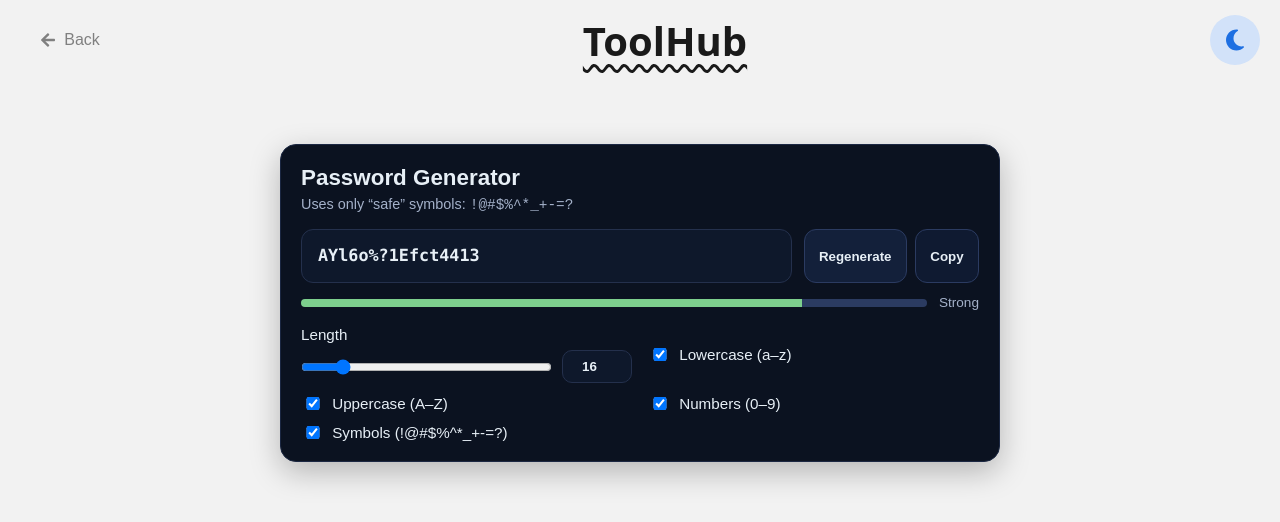
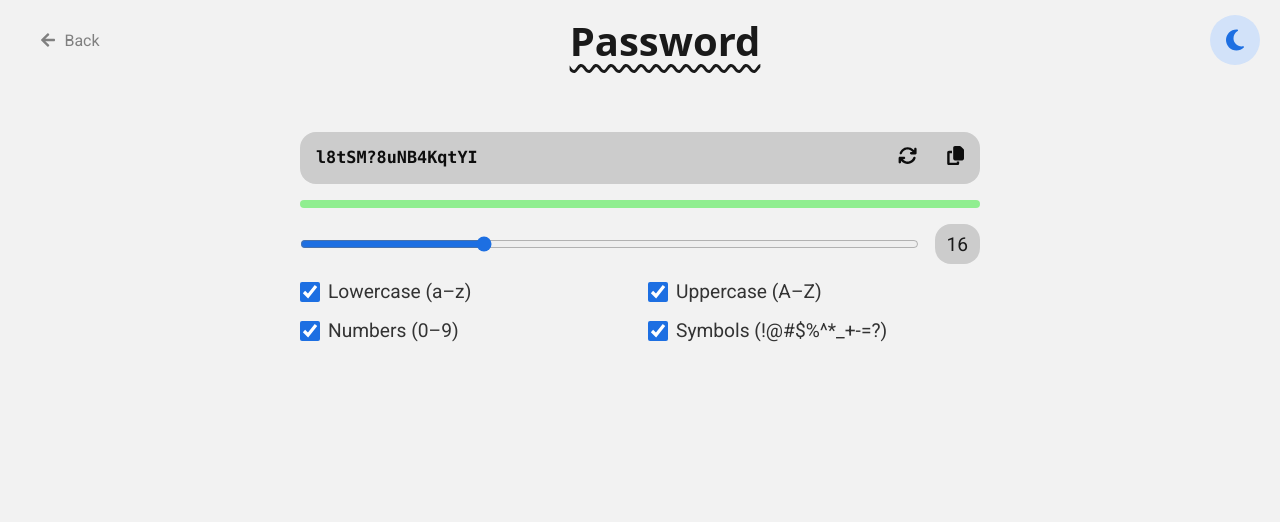
Before and after one commit to PsydoV2/ToolHub, a Next.js app: page /password in a window 1280 px wide. Shown: the top 522 px of the page. Built offline with nearby package versions, Linux system fonts and the light colour scheme; a web font is replaced by a local one.

Commit message:
`Refactor password generator page: update layout, styles, and functionality`

```diff
--- a/src/pages/password.tsx
+++ b/src/pages/password.tsx
@@ -1,11 +1,12 @@
 import { useEffect, useMemo, useState } from "react";
 import Navbar from "@/components/Navbar";
 import Head from "next/head";
+import { FaArrowsRotate, FaCopy } from "react-icons/fa6";
+import { motion } from "framer-motion";
 
 const LOWER = "abcdefghijklmnopqrstuvwxyz";
 const UPPER = "ABCDEFGHIJKLMNOPQRSTUVWXYZ";
 const NUMS = "0123456789";
-// Bewusst „sichere“ Sonderzeichen: keine Quotes, Slash/Backslash, Klammern, <>, Pipes etc.
 const SAFE_SYMBOLS = "!@#$%^*_+-=?";
 
 type Options = {
@@ -104,6 +105,12 @@
     // eslint-disable-next-line react-hooks/exhaustive-deps
   }, []);
 
+  useEffect(() => {
+    // Neu generieren, wenn sich Optionen ändern
+    regen();
+    // eslint-disable-next-line react-hooks/exhaustive-deps
+  }, [opts]);
+
   const strength = useMemo(() => estimateStrength(pw), [pw]);
 
   async function copyPw() {
@@ -128,17 +135,9 @@
       </Head>
 
       <main>
-        <Navbar isSubPage title="ToolHub" />
+        <Navbar isSubPage title="Password" />
 
-        <section className="wrap">
-          <div className="card">
-            <header className="cardHeader">
-              <h1>Password Generator</h1>
-              <p className="muted">
-                Uses only “safe” symbols: <code>{SAFE_SYMBOLS}</code>
-              </p>
-            </header>
-
+        <div className="passwordCard">
           <div className="outputRow">
             <input
               className="passwordField"
@@ -147,56 +146,43 @@
               value={pw}
               placeholder="Your password…"
             />
-              <div className="btnRow">
-                <button className="btn" onClick={regen} disabled={!anySelected}>
-                  Regenerate
-                </button>
-                <button
-                  className="btn secondary"
+            <motion.button
+              whileHover={{ scale: 1.1 }}
+              whileTap={{ scale: 0.95 }}
+              transition={{ type: "spring", stiffness: 400, damping: 20 }}
+              onClick={regen}
+              disabled={!anySelected}
+            >
+              <FaArrowsRotate />
+            </motion.button>
+            <motion.button
+              whileHover={{ scale: 1.1 }}
+              whileTap={{ scale: 0.95 }}
+              transition={{ type: "spring", stiffness: 400, damping: 20 }}
               onClick={copyPw}
               disabled={!pw}
             >
-                  Copy
-                </button>
-              </div>
+              <FaCopy />
+            </motion.button>
           </div>
 
-            <div className="strength">
           <div className={`bar s${strength.score}`} />
-              <span className="label">{strength.label}</span>
-            </div>
 
-            <div className="grid">
-              <label className="control">
-                <span>Length</span>
           <div className="lengthRow">
             <input
               type="range"
-                    min={8}
-                    max={64}
+              min={2}
+              max={50}
               value={opts.length}
               onChange={(e) =>
                 setOpts((o) => ({ ...o, length: Number(e.target.value) }))
               }
             />
-                  <input
-                    className="lenInput"
-                    type="number"
-                    min={8}
-                    max={64}
-                    value={opts.length}
-                    onChange={(e) => {
-                      const v = Math.max(
-                        8,
-                        Math.min(64, Number(e.target.value || 0))
-                      );
-                      setOpts((o) => ({ ...o, length: v }));
-                    }}
-                  />
+            <span>{opts.length}</span>
           </div>
-              </label>
 
-              <label className="control check">
+          <div className="optionsGrid">
+            <label className="option">
               <input
                 type="checkbox"
                 checked={opts.lower}
@@ -207,7 +193,7 @@
               <span>Lowercase (a–z)</span>
             </label>
 
-              <label className="control check">
+            <label className="option">
               <input
                 type="checkbox"
                 checked={opts.upper}
@@ -218,7 +204,7 @@
               <span>Uppercase (A–Z)</span>
             </label>
 
-              <label className="control check">
+            <label className="option">
               <input
                 type="checkbox"
                 checked={opts.nums}
@@ -229,7 +215,7 @@
               <span>Numbers (0–9)</span>
             </label>
 
-              <label className="control check">
+            <label className="option">
               <input
                 type="checkbox"
                 checked={opts.syms}
@@ -245,7 +231,6 @@
             <p className="warn">Select at least one character type.</p>
           )}
         </div>
-        </section>
       </main>
     </>
   );
--- a/src/styles/globals.css
+++ b/src/styles/globals.css
@@ -132,7 +132,7 @@
 body {
   color: var(--text-50);
   background: var(--background-50);
-  font-family: Arial, Helvetica, sans-serif;
+  font-family: "Roboto", sans-serif;
   -webkit-font-smoothing: antialiased;
   -moz-osx-font-smoothing: grayscale;
 }
@@ -368,149 +368,130 @@
 
 /* ----------------------------------------- */
 
-.wrap {
-  display: grid;
-  place-items: start center;
-  padding: 2rem 1rem 4rem;
+.passwordCard {
+  width: 95%;
+  max-width: 720px;
+  color: var(--text-900) !important;
+  /* outline: 2px solid var(--text-200); */
+  border-radius: 1rem;
+  padding: 1.25rem;
+  margin: auto;
+  margin-bottom: 20px;
 }
-.card {
+
+.passwordCard .outputRow {
+  display: flex;
+  background-color: var(--background-200);
+  border-radius: 1rem;
   width: 100%;
-  max-width: 720px;
-  background: #0b1220;
-  border: 1px solid #1b2742;
-  border-radius: 16px;
-  padding: 1.25rem;
-  box-shadow: 0 10px 30px rgba(0, 0, 0, 0.25);
-  color: #e7eff6;
 }
-.cardHeader h1 {
-  margin: 0 0 0.25rem;
-  font-size: 1.4rem;
-  line-height: 1.2;
-}
-.muted {
-  margin: 0;
-  color: #a4b1c9;
-  font-size: 0.9rem;
-}
-.outputRow {
-  display: grid;
-  grid-template-columns: 1fr auto;
-  gap: 0.75rem;
-  margin-top: 1rem;
-}
-.passwordField {
+
+.passwordCard .passwordField {
   width: 100%;
   font: 600 1.05rem/1.4 ui-monospace, SFMono-Regular, Menlo, Consolas, monospace;
   padding: 0.9rem 1rem;
-  border-radius: 12px;
-  border: 1px solid #24304c;
-  background: #0e182b;
-  color: #e7eff6;
+  border: none;
+  background: transparent;
+  color: var(--text-950);
 }
-.btnRow {
-  display: grid;
-  grid-auto-flow: column;
-  gap: 0.5rem;
-}
-.btn {
+
+.passwordCard .outputRow button {
   padding: 0.7rem 0.9rem;
-  border-radius: 12px;
-  border: 1px solid #2b3b61;
-  background: #13203a;
-  color: #e7eff6;
+  border: none;
+  background: transparent;
+  color: var(--text-950);
   cursor: pointer;
   font-weight: 600;
+  font-size: 1.2rem;
 }
-.btn:hover {
-  background: #172647;
-}
-.btn:disabled {
-  opacity: 0.6;
-  cursor: not-allowed;
-}
-.btn.secondary {
-  background: #0f1a31;
-}
-.strength {
-  display: grid;
-  grid-template-columns: 1fr auto;
-  gap: 0.75rem;
-  align-items: center;
-  margin-top: 0.75rem;
-}
-.bar {
+
+.passwordCard .bar {
   height: 8px;
   border-radius: 999px;
-  background: linear-gradient(90deg, #2b3b61 0%, #2b3b61 100%);
+  background: linear-gradient(
+    90deg,
+    var(--background-200) 0%,
+    var(--background-200) 100%
+  );
   transition: background 0.3s ease;
-}
-.bar.s0 {
-  background: linear-gradient(90deg, #b64b4b 20%, #2b3b61 20%);
-}
-.bar.s1 {
-  background: linear-gradient(90deg, #d36868 40%, #2b3b61 40%);
-}
-.bar.s2 {
-  background: linear-gradient(90deg, #e1a75a 60%, #2b3b61 60%);
-}
-.bar.s3 {
-  background: linear-gradient(90deg, #7dcf8d 80%, #2b3b61 80%);
-}
-.bar.s4 {
-  background: linear-gradient(90deg, #62d39e 100%, #62d39e 100%);
-}
-.label {
-  color: #a4b1c9;
-  font-size: 0.85rem;
-}
-.grid {
-  display: grid;
-  grid-template-columns: repeat(auto-fill, minmax(220px, 1fr));
-  gap: 0.75rem 1rem;
+  width: 100%;
   margin-top: 1rem;
 }
-.control {
-  display: grid;
-  gap: 0.45rem;
+.passwordCard .bar.s0 {
+  background: linear-gradient(90deg, red 20%, #2b3b61 20%);
+}
+.passwordCard .bar.s1 {
+  background: linear-gradient(90deg, orange 40%, #2b3b61 40%);
+}
+.passwordCard .bar.s2 {
+  background: linear-gradient(90deg, yellow 60%, #2b3b61 60%);
+}
+.passwordCard .bar.s3 {
+  background: linear-gradient(90deg, lightgreen 100%, lightgreen 100%);
+}
+
+.passwordCard .lengthRow {
+  display: flex;
+  align-items: center;
+  justify-content: center;
+  gap: 1rem;
+  margin-top: 1rem;
+  margin-bottom: 1rem;
+}
+
+.passwordCard .lengthRow input[type="range"] {
+  /* -webkit-appearance: none; */
+  width: 100%;
+  height: 8px;
+  border-radius: 100%;
+  background: var(--background-200);
+  cursor: pointer;
+  accent-color: var(--accent-500);
+  border: none;
+}
+
+.passwordCard .lengthRow span {
+  border-radius: 1rem;
+  border: none;
+  background-color: var(--background-200);
+  font-size: 1.2rem;
+  text-align: center;
+  padding: 0;
+
+  width: 50px;
+  height: 40px;
+
+  display: flex;
+  justify-content: center;
+  align-items: center;
+}
+
+.passwordCard .optionsGrid {
+  display: flex;
+  flex-wrap: wrap;
+  gap: 1rem;
+  justify-content: center;
+  align-items: center;
+}
+
+.passwordCard .option {
+  width: calc(50% - 0.5rem);
+  display: flex;
+  align-items: center;
+  gap: 0.5rem;
   font-size: 0.95rem;
 }
-.lengthRow {
-  display: grid;
-  grid-template-columns: 1fr 70px;
-  gap: 0.6rem;
-  align-items: center;
-}
-.lenInput {
-  width: 100%;
-  padding: 0.5rem 0.6rem;
-  border-radius: 10px;
-  border: 1px solid #24304c;
-  background: #0e182b;
-  color: #e7eff6;
-  font-weight: 600;
-  text-align: center;
-}
-.check {
-  grid-auto-flow: column;
-  grid-template-columns: 24px 1fr;
-  align-items: center;
-  user-select: none;
-}
-.warn {
-  margin-top: 0.5rem;
-  color: #e79946;
-  font-size: 0.9rem;
+
+.passwordCard .option input[type="checkbox"] {
+  width: 20px;
+  height: 20px;
+  cursor: pointer;
+  accent-color: var(--accent-500);
 }
 
-@media (max-width: 520px) {
-  .outputRow {
-    grid-template-columns: 1fr;
-  }
-  .btnRow {
-    grid-auto-flow: row;
-    grid-template-columns: 1fr 1fr;
-  }
+.passwordCard .option span {
+  font-size: 1.2rem;
+  color: var(--text-800);
 }
 
 /* ----------------------------------------- */
```
Lines whose indentation alone changed are shown as unchanged.
